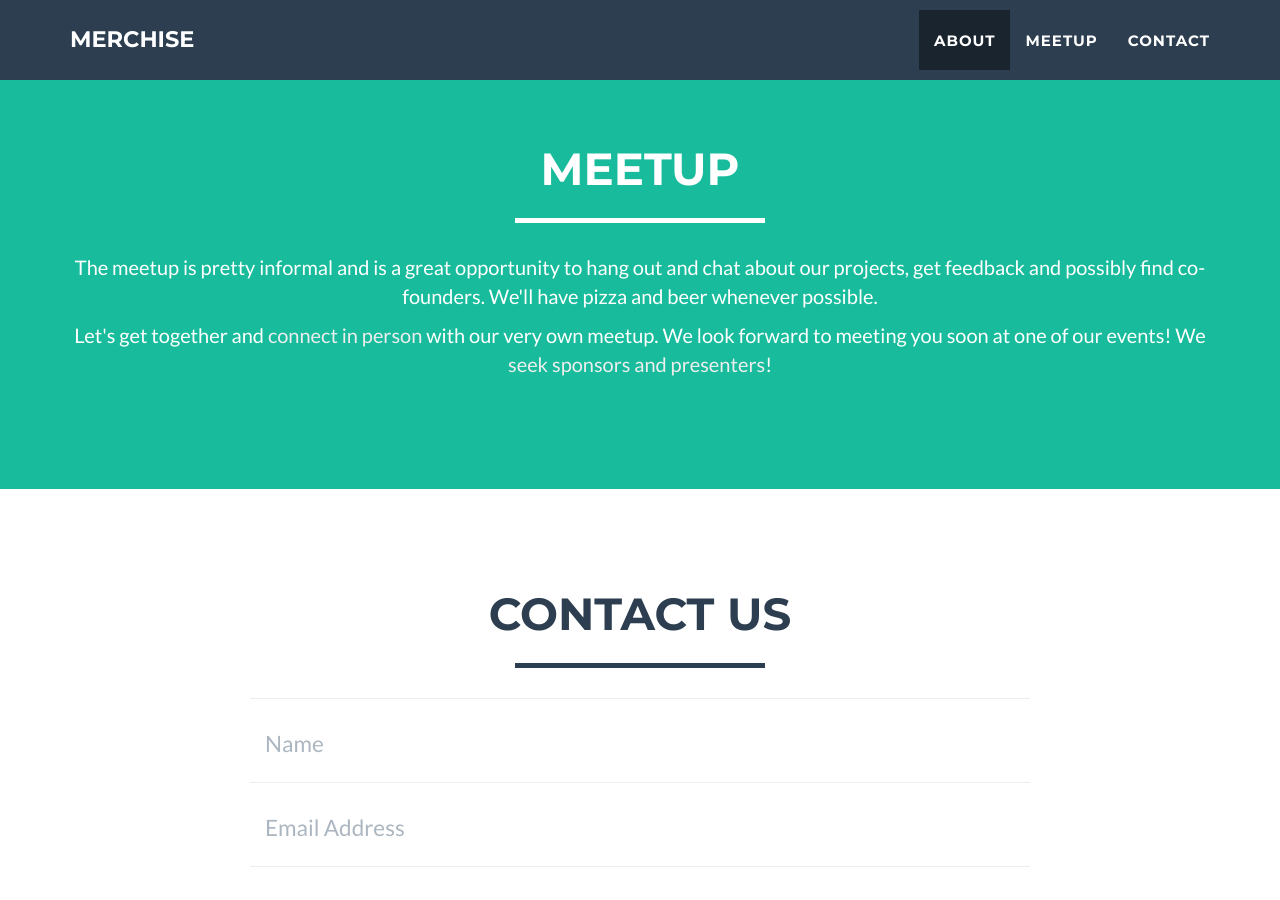
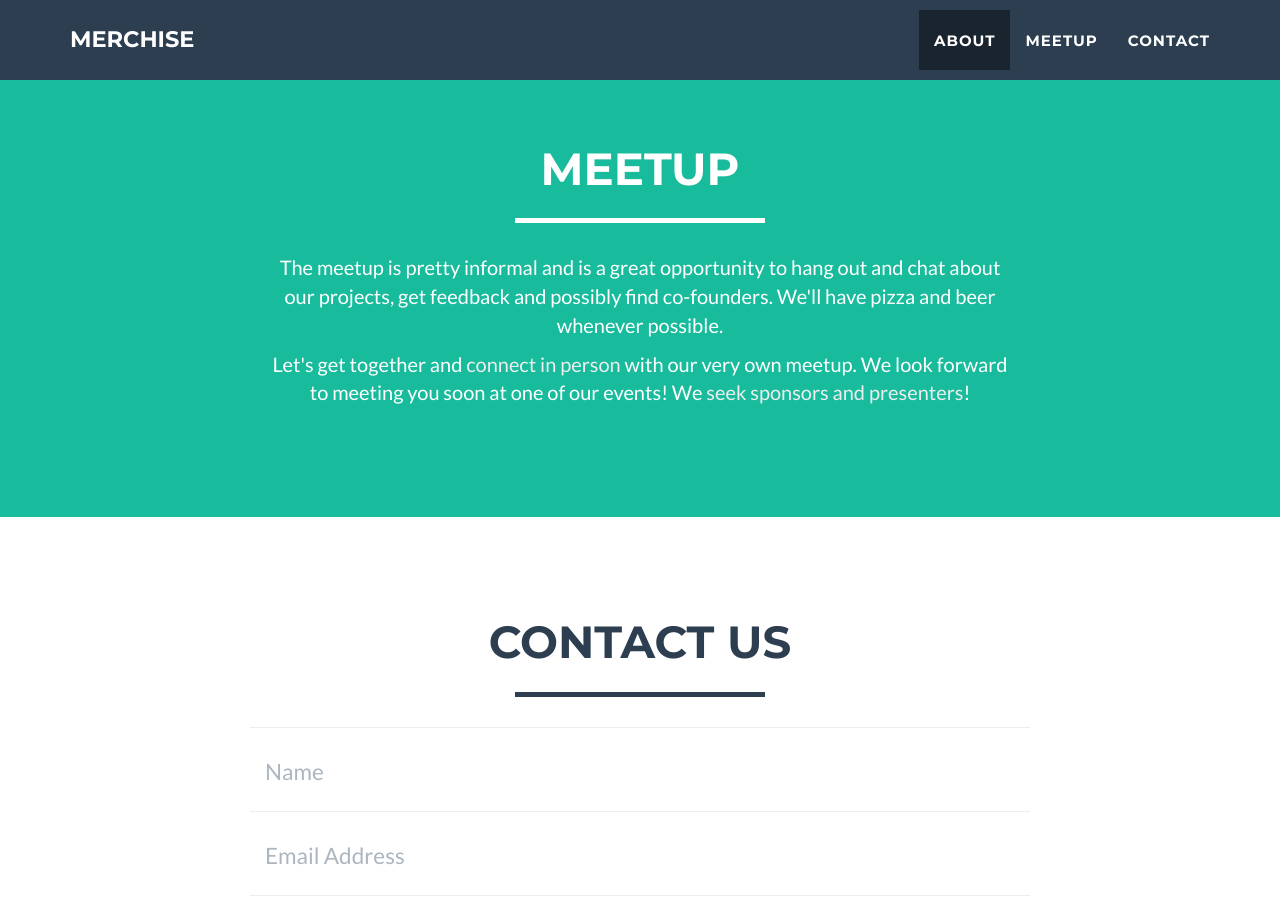
Before and after one commit to merchise-dev/merchise-dev.github.io, a Jekyll site: the page built from index.html, in a window 1280 px wide and 900 px high, scrolled down 1370 px. Built offline with Jekyll 4.4.1, drawn with Linux system fonts in a browser that asks for light colours.

Commit message:
fix text width

```diff
--- a/_includes/meetup.html
+++ b/_includes/meetup.html
@@ -9,7 +9,7 @@
                 </div>
             </div>
             <div class="row">
-                <div class="col-lg-12 text-center">
+                <div class="col-lg-8 col-lg-offset-2 text-center">
 <p>The meetup is pretty informal and is a great opportunity to hang out and
 chat about our projects, get feedback and possibly find co-founders.
 We'll have pizza and beer whenever possible.</p>
```
